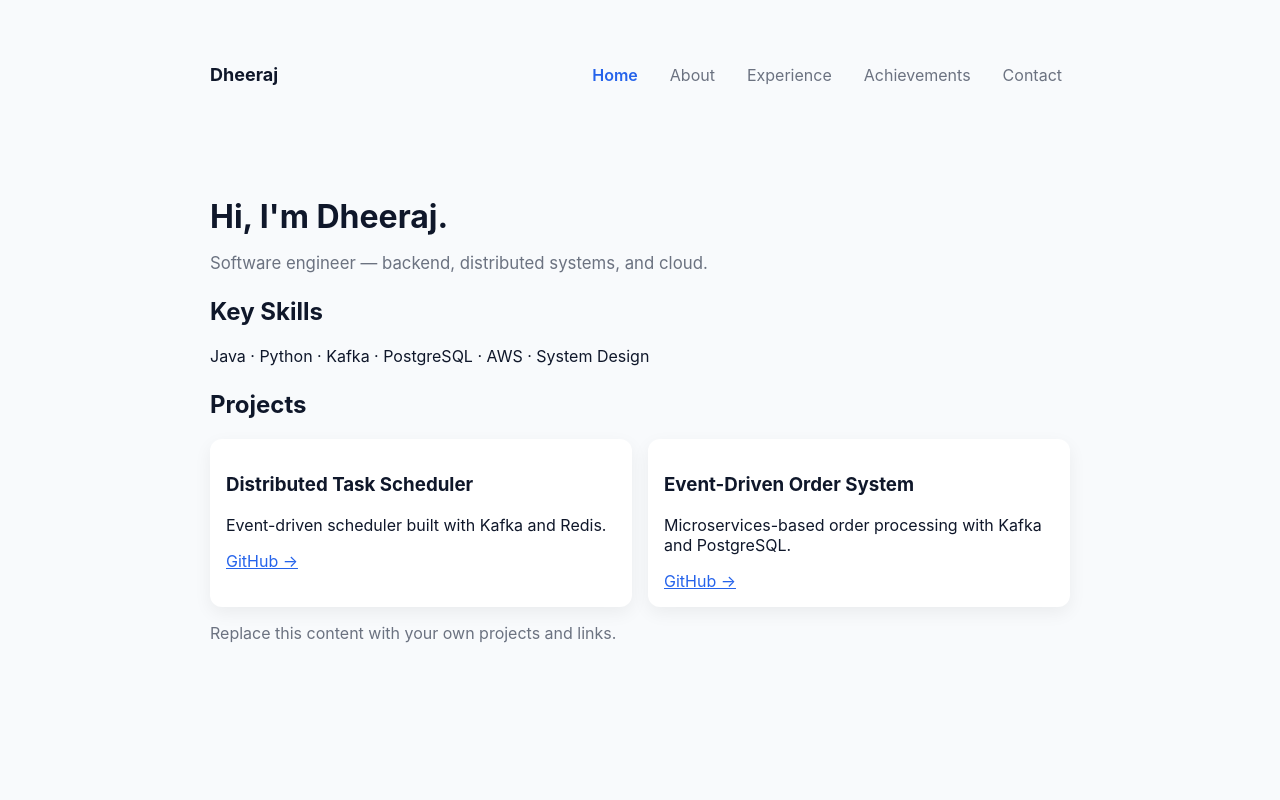
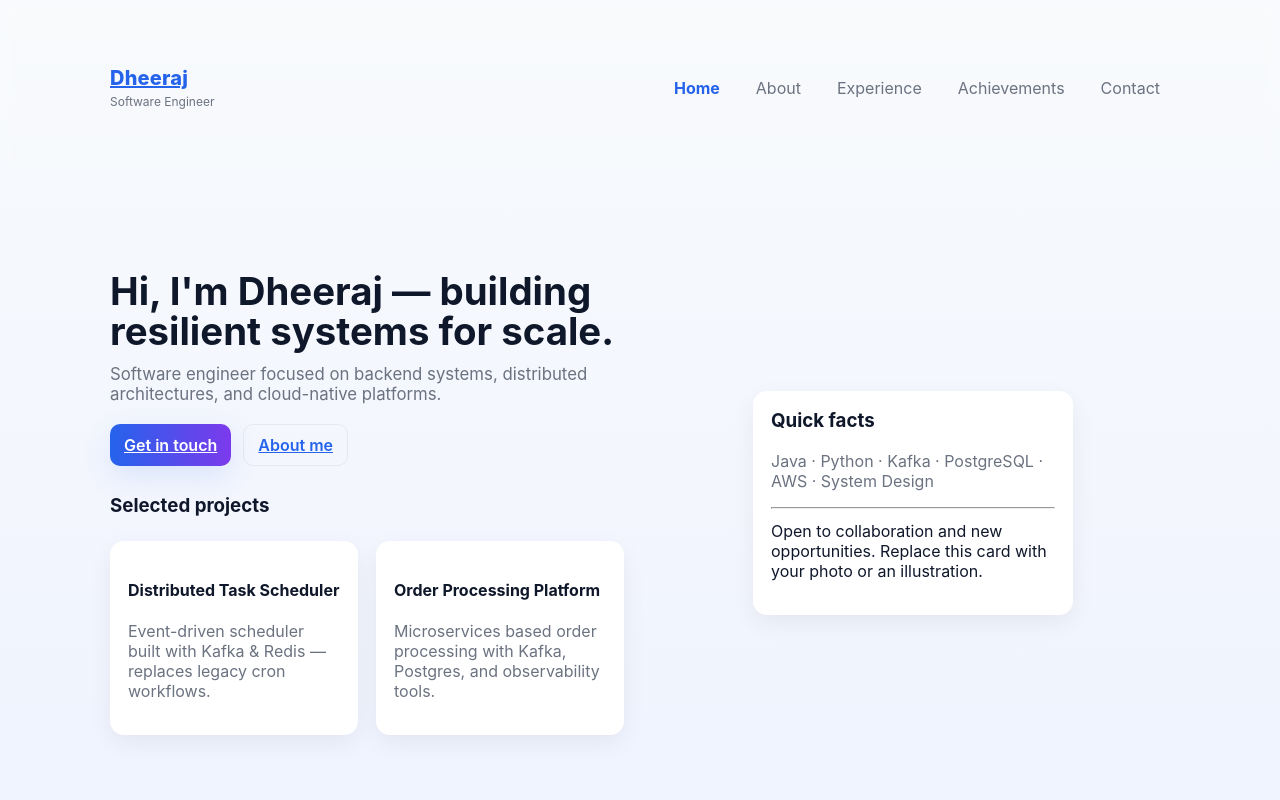
Before and after one commit to saidheerajnvs29/saidheerajnvs29.github.io, a React (Vite) app: page / in a window 1280 px wide. Shown: the top 800 px of the page. Built offline with nearby package versions, Linux system fonts and the light colour scheme.

Commit message:
Added more UI

```diff
--- a/src/App.jsx
+++ b/src/App.jsx
@@ -6,6 +6,7 @@ import About from './pages/About'
 import Experience from './pages/Experience'
 import Achievements from './pages/Achievements'
 import Contact from './pages/Contact'
+import Footer from './components/Footer'
 
 export default function App() {
   return (
@@ -19,7 +20,8 @@ export default function App() {
           <Route path="/achievements" element={<Achievements />} />
           <Route path="/contact" element={<Contact />} />
         </Routes>
-      </main>
+        </main>
+        <Footer />
     </div>
   )
 }
--- /dev/null
+++ b/src/components/Footer.jsx
@@ -0,0 +1,16 @@
+import React from 'react'
+
+export default function Footer() {
+  return (
+    <footer className="site-footer">
+      <div className="container footer-inner">
+        <div>© {new Date().getFullYear()} Dheeraj — Built with React & Vite</div>
+        <div className="socials">
+          <a href="#" aria-label="GitHub">GitHub</a>
+          <a href="#" aria-label="LinkedIn">LinkedIn</a>
+          <a href="#" aria-label="Email">Email</a>
+        </div>
+      </div>
+    </footer>
+  )
+}
--- a/src/components/NavBar.jsx
+++ b/src/components/NavBar.jsx
@@ -1,5 +1,5 @@
 import React from 'react'
-import { NavLink } from 'react-router-dom'
+import { NavLink, Link } from 'react-router-dom'
 
 const links = [
   { to: '/', label: 'Home' },
@@ -13,7 +13,10 @@ export default function NavBar() {
   return (
     <header className="nav">
       <div className="nav-inner container">
-        <div className="brand">Dheeraj</div>
+        <div>
+          <Link to="/" className="brand">Dheeraj</Link>
+          <div className="muted" style={{fontSize:12, marginTop:4}}>Software Engineer</div>
+        </div>
         <nav>
           {links.map((l) => (
             <NavLink
--- a/src/index.css
+++ b/src/index.css
@@ -5,22 +5,65 @@
   --accent: #2563eb;
 }
 *{box-sizing:border-box}
-body{font-family:Inter,ui-sans-serif,system-ui,-apple-system,"Segoe UI",Roboto,"Helvetica Neue",Arial; margin:0;background:var(--bg);color:#0f172a}
-.container{max-width:900px;margin:48px auto;padding:0 20px}
-.nav{background:transparent;padding:16px 0}
+@import url('https://fonts.googleapis.com/css2?family=Inter:wght@300;400;600;700;800&display=swap');
+
+:root{
+  --bg: #0f172a14; /* subtle */
+  --surface: #ffffff;
+  --muted: #6b7280;
+  --accent: #2563eb;
+  --accent-2: #7c3aed;
+  --glass: rgba(255,255,255,0.6);
+}
+*{box-sizing:border-box}
+body{
+  font-family: 'Inter', ui-sans-serif, system-ui, -apple-system, 'Segoe UI', Roboto, 'Helvetica Neue', Arial;
+  margin:0;
+  background: linear-gradient(180deg,#f8fafc 0%, #eef2ff 100%);
+  color:#0f172a;
+  -webkit-font-smoothing:antialiased;
+}
+.container{max-width:1100px;margin:48px auto;padding:0 20px}
+
+/* Nav */
+.nav{backdrop-filter: blur(6px);padding:18px 0}
 .nav-inner{display:flex;align-items:center;justify-content:space-between}
-.brand{font-weight:700;font-size:1.125rem}
+.brand{font-weight:800;font-size:1.25rem;color:var(--accent);letter-spacing:0.2px}
 nav a{margin-left:16px;color:var(--muted);text-decoration:none}
-.nav-link{padding:6px 8px;border-radius:6px}
+.nav-link{padding:8px 10px;border-radius:8px;transition:all .18s ease}
 .nav-link:hover{background:rgba(37,99,235,0.06);color:var(--accent)}
-.nav-link.active{color:var(--accent);font-weight:600}
+.nav-link.active{color:var(--accent);font-weight:700}
+
+/* Hero */
+.hero{display:flex;gap:32px;align-items:center;padding:48px 0}
+.hero-left{flex:1}
+.hero-right{flex:1;display:flex;justify-content:center}
+.hero-title{font-size:2.4rem;line-height:1.05;margin:0}
+.hero-sub{color:var(--muted);margin-top:12px;font-size:1.05rem}
+.cta-row{margin-top:20px;display:flex;gap:12px}
+.btn{display:inline-flex;align-items:center;gap:8px;padding:10px 14px;border-radius:10px;border:0;cursor:pointer;font-weight:600}
+.btn-primary{background:linear-gradient(90deg,var(--accent),var(--accent-2));color:white;box-shadow:0 10px 30px rgba(37,99,235,0.12)}
+.btn-ghost{background:transparent;border:1px solid rgba(15,23,42,0.06);color:var(--accent)}
+
+/* Cards */
+.card-grid{display:grid;grid-template-columns:repeat(auto-fit,minmax(240px,1fr));gap:18px;margin-top:24px}
+.card{background:var(--surface);padding:18px;border-radius:14px;box-shadow:0 8px 24px rgba(2,6,23,0.06);transition:transform .18s ease}
+.card:hover{transform:translateY(-6px)}
+
 .lead{color:var(--muted);font-size:1.05rem}
 h1{font-size:2rem;margin:0 0 8px}
 h2{margin-top:24px}
-.card-grid{display:grid;grid-template-columns:repeat(auto-fit,minmax(240px,1fr));gap:16px;margin-top:16px}
-.card{background:var(--card);padding:16px;border-radius:12px;box-shadow:0 6px 18px rgba(2,6,23,0.06)}
 .muted{color:var(--muted)}
 .timeline{margin-top:12px}
-.timeline-item{background:var(--card);padding:12px;border-radius:8px;margin-bottom:12px}
+.timeline-item{background:var(--surface);padding:12px;border-radius:8px;margin-bottom:12px}
 a{color:var(--accent)}
-@media (max-width:600px){.nav-inner{flex-direction:row;gap:8px}}
+
+/* Footer */
+.site-footer{margin-top:48px;padding:28px 0;color:var(--muted);border-top:1px solid rgba(15,23,42,0.04)}
+.footer-inner{display:flex;justify-content:space-between;align-items:center}
+.socials a{margin-left:12px;color:var(--muted);text-decoration:none}
+
+@media (max-width:880px){
+  .hero{flex-direction:column-reverse}
+  .hero-right{width:100%}
+}
--- a/src/pages/Home.jsx
+++ b/src/pages/Home.jsx
@@ -1,30 +1,44 @@
 import React from 'react'
+import { Link } from 'react-router-dom'
 
 export default function Home() {
   return (
     <section>
-      <h1>Hi, I'm Dheeraj.</h1>
-      <p className="lead">Software engineer — backend, distributed systems, and cloud.</p>
+      <div className="hero container">
+        <div className="hero-left">
+          <h1 className="hero-title">Hi, I'm Dheeraj — building resilient systems for scale.</h1>
+          <p className="hero-sub">Software engineer focused on backend systems, distributed architectures, and cloud-native platforms.</p>
 
-      <h2>Key Skills</h2>
-      <p>Java · Python · Kafka · PostgreSQL · AWS · System Design</p>
+          <div className="cta-row">
+            <Link to="/contact" className="btn btn-primary">Get in touch</Link>
+            <Link to="/about" className="btn btn-ghost">About me</Link>
+          </div>
 
-      <h2>Projects</h2>
+          <div style={{marginTop:28}}>
+            <h3 style={{margin:'14px 0 8px'}}>Selected projects</h3>
             <div className="card-grid">
               <article className="card">
-          <h3>Distributed Task Scheduler</h3>
-          <p>Event-driven scheduler built with Kafka and Redis.</p>
-          <a href="#">GitHub →</a>
+                <h4>Distributed Task Scheduler</h4>
+                <p className="muted">Event-driven scheduler built with Kafka & Redis — replaces legacy cron workflows.</p>
               </article>
 
               <article className="card">
-          <h3>Event-Driven Order System</h3>
-          <p>Microservices-based order processing with Kafka and PostgreSQL.</p>
-          <a href="#">GitHub →</a>
+                <h4>Order Processing Platform</h4>
+                <p className="muted">Microservices based order processing with Kafka, Postgres, and observability tools.</p>
               </article>
             </div>
+          </div>
+        </div>
 
-      <p className="muted">Replace this content with your own projects and links.</p>
+        <div className="hero-right">
+          <div style={{width:320,maxWidth:'90%'}} className="card">
+            <h3 style={{marginTop:0}}>Quick facts</h3>
+            <p className="muted">Java · Python · Kafka · PostgreSQL · AWS · System Design</p>
+            <hr />
+            <p style={{marginTop:12}}>Open to collaboration and new opportunities. Replace this card with your photo or an illustration.</p>
+          </div>
+        </div>
+      </div>
     </section>
   )
 }
```
Lines whose indentation alone changed are shown as unchanged.
